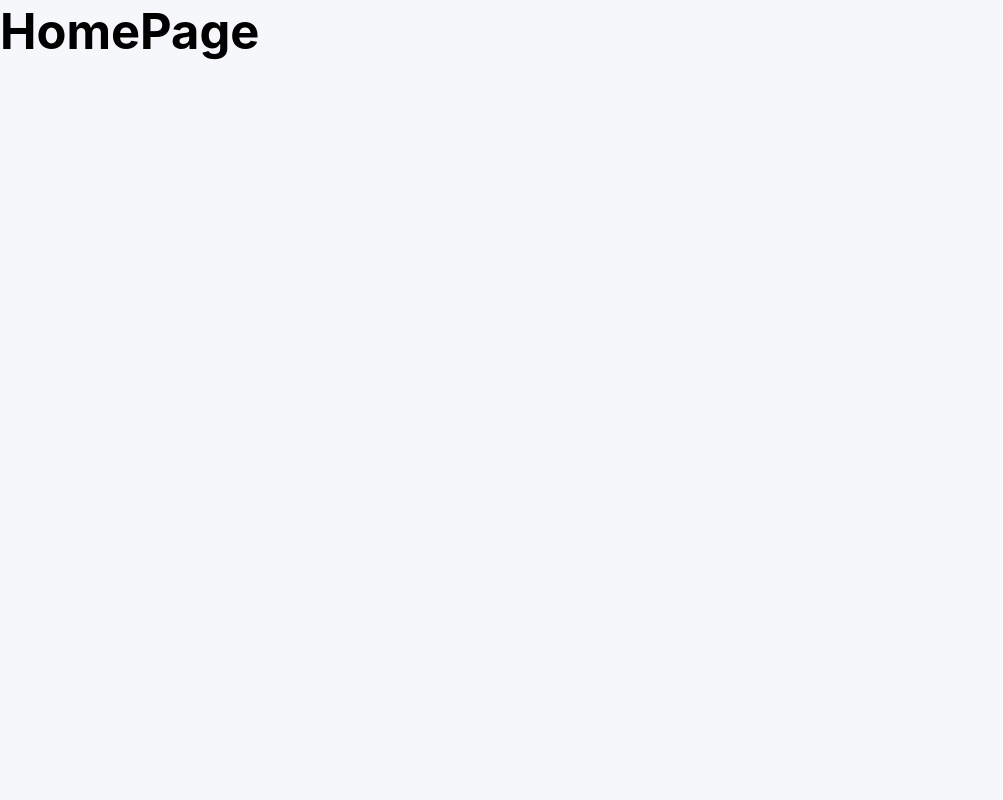
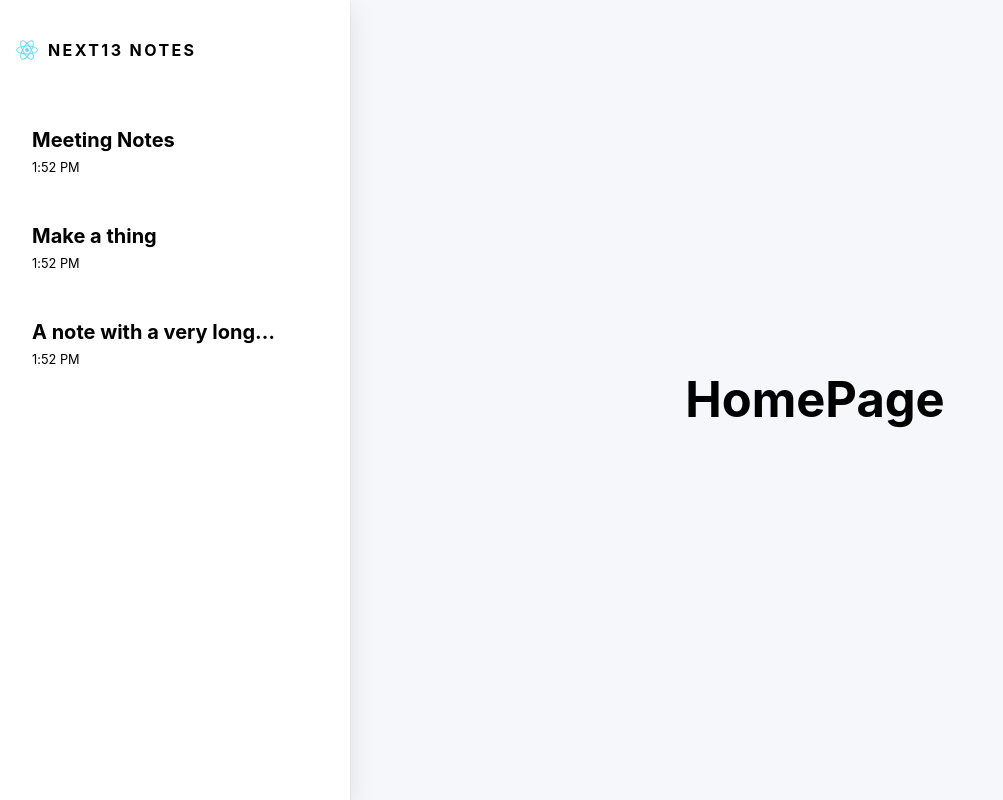
Before and after one commit to luckyman1004/next13_note_react, a Next.js app: page / in a window 1280 px wide. Shown: the whole page, without its empty margins (0-1003 px from the left). Built offline with nearby package versions, Linux system fonts and the light colour scheme.

Commit message:
update layout

```diff
--- a/src/app/(pages)/layout.tsx
+++ b/src/app/(pages)/layout.tsx
@@ -1,4 +1,8 @@
+/* eslint-disable @next/next/no-img-element */
+import NoteList from "app/(components)/NoteList";
 import "app/(styles)/globals.css";
+
+const NoteListComponent = NoteList as unknown as () => JSX.Element;
 
 export default function RootLayout({ children }: { children: React.ReactNode }) {
   return (
@@ -10,7 +14,29 @@ export default function RootLayout({ children }: { children: React.ReactNode })
         <title>Next13 Notes</title>
         <link rel="icon" href="/favicon.ico" />
       </head>
-      <body>{children}</body>
+      <body>
+        {" "}
+        <div className="main">
+          <section className="col sidebar">
+            <section className="sidebar-header">
+              <img
+                className="logo"
+                src="icons/svg/logo.svg"
+                width="22px"
+                height="20px"
+                alt=""
+                role="presentation"
+              />
+              <strong>Next13 Notes</strong>
+            </section>
+            <section className="sidebar-menu" role="menubar"></section>
+            <nav>
+              <NoteListComponent />
+            </nav>
+          </section>
+          <section className="col note-viewer">{children}</section>
+        </div>
+      </body>
     </html>
   );
 }
```
